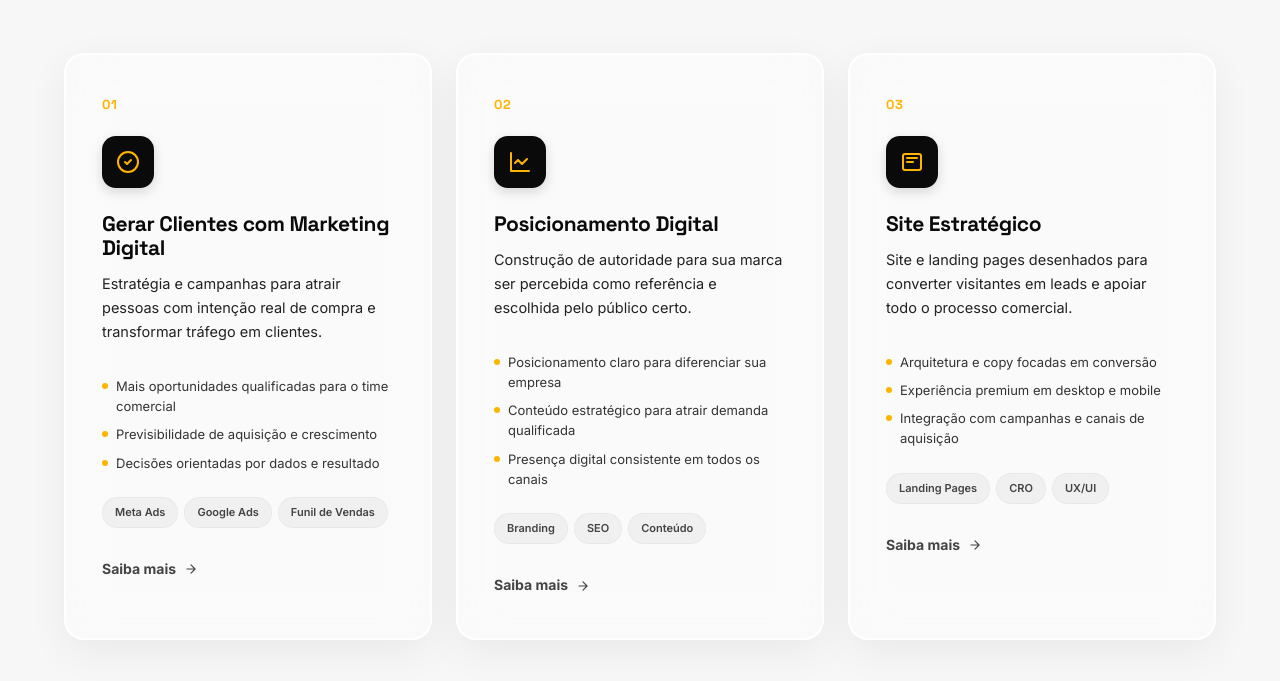
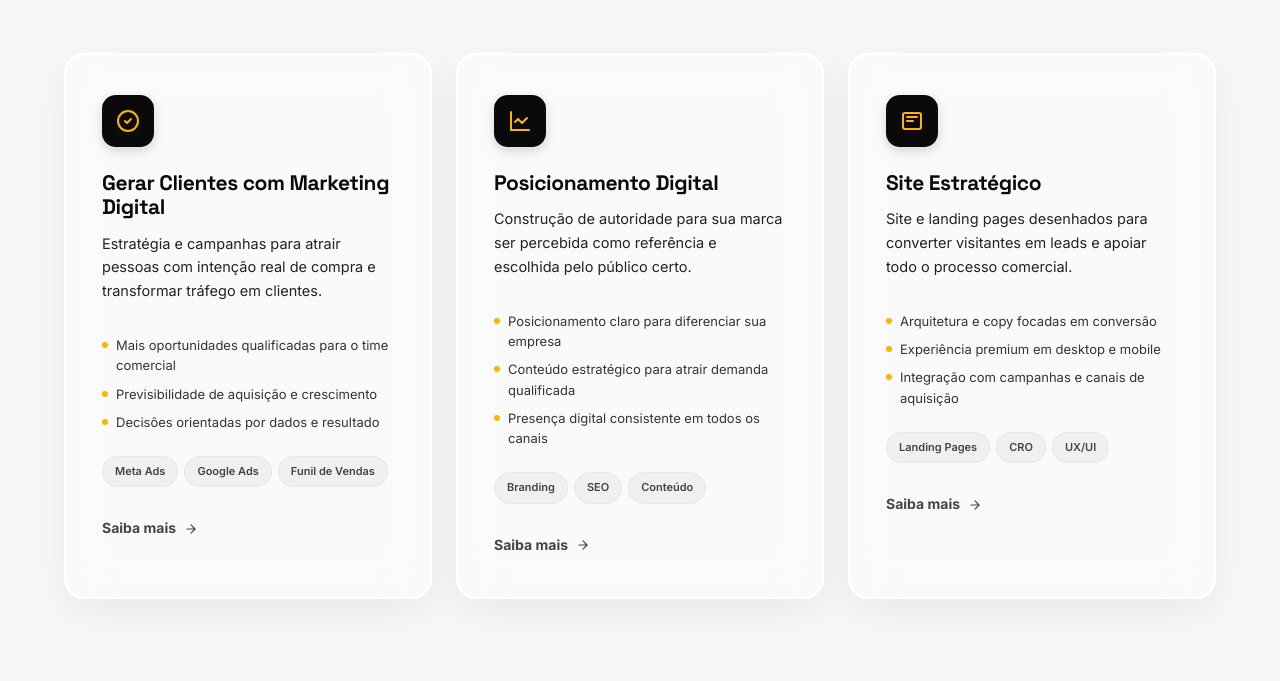
Before and after one commit to JuniorVln/ntadigital, a plain HTML site: page src/pages/servicos.html in a window 1280 px wide. Shown: the part 911-1592 px from the top of the page. Drawn offline with nearby package versions, Linux system fonts and the light colour scheme.

Commit message:
style: remove service card numbers from servicos page
Co-Authored-By: Claude Sonnet 4.6 <noreply@anthropic.com>

```diff
--- a/src/pages/servicos.html
+++ b/src/pages/servicos.html
@@ -192,7 +192,6 @@
 
                 <div class="h-services__grid reveal-stagger">
                     <article class="h-service-card">
-                        <div class="h-service-card__num">01</div>
                         <div class="h-service-card__icon">
                             <svg xmlns="http://www.w3.org/2000/svg" viewBox="0 0 24 24" fill="none"
                                 stroke="currentColor" stroke-width="2" stroke-linecap="round" stroke-linejoin="round">
@@ -226,7 +225,6 @@
                     </article>
 
                     <article class="h-service-card">
-                        <div class="h-service-card__num">02</div>
                         <div class="h-service-card__icon">
                             <svg xmlns="http://www.w3.org/2000/svg" viewBox="0 0 24 24" fill="none"
                                 stroke="currentColor" stroke-width="2" stroke-linecap="round" stroke-linejoin="round">
@@ -260,7 +258,6 @@
                     </article>
 
                     <article class="h-service-card">
-                        <div class="h-service-card__num">03</div>
                         <div class="h-service-card__icon">
                             <svg xmlns="http://www.w3.org/2000/svg" viewBox="0 0 24 24" fill="none"
                                 stroke="currentColor" stroke-width="2" stroke-linecap="round" stroke-linejoin="round">
```
